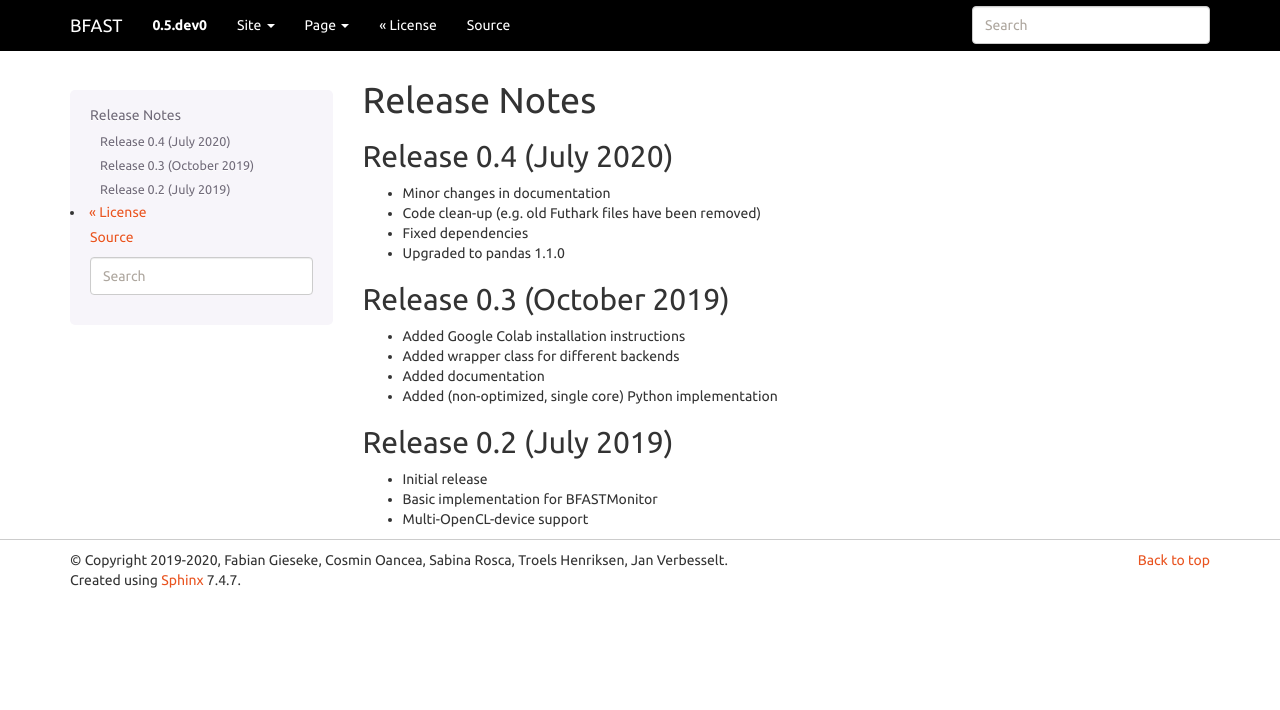
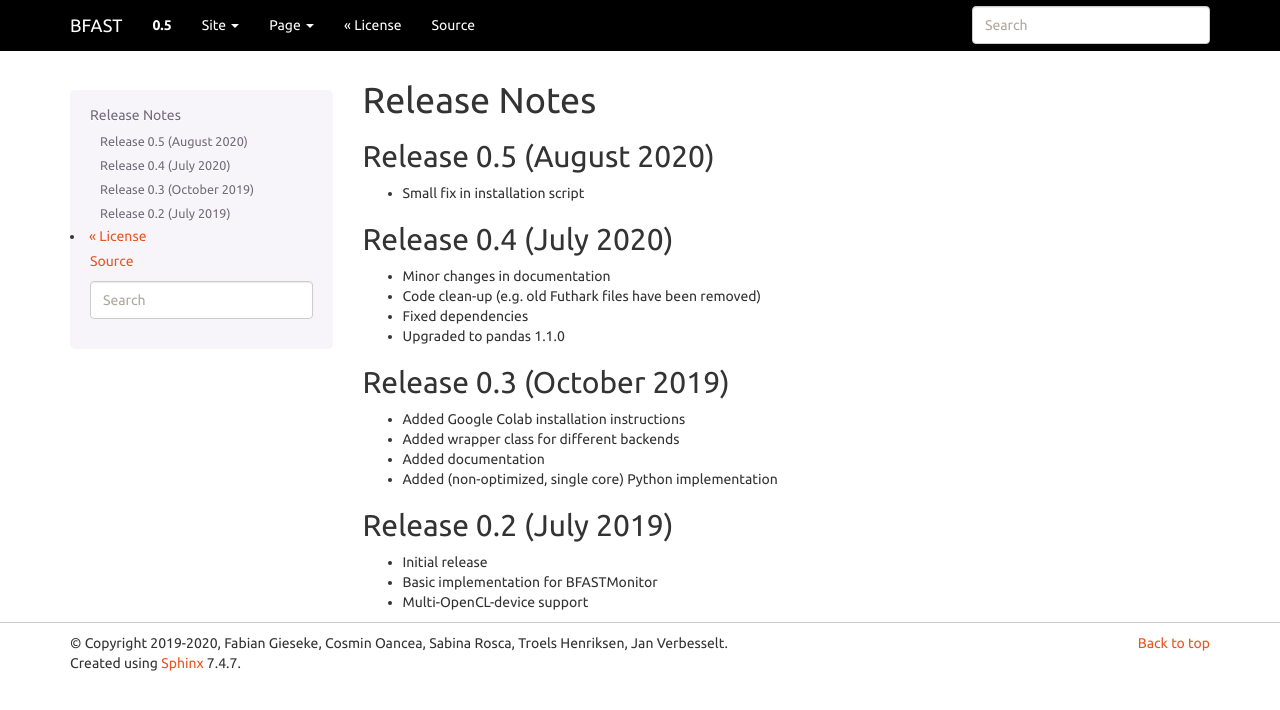
Before and after one commit to diku-dk/bfast, a Sphinx documentation site: the page built from docs/source/release_notes.rst, in a window 1280 px wide. Shown: the top 710 px of the page. Built offline with Sphinx 7.4.7, drawn with Linux system fonts in a browser that asks for light colours.

Commit message:
version number, release notes

```diff
--- a/bfast/__init__.py
+++ b/bfast/__init__.py
@@ -1,4 +1,4 @@
 from .models import BFASTMonitor
 
 
-__version__ = '0.5.dev0'
+__version__ = '0.5'
--- a/docs/source/release_notes.rst
+++ b/docs/source/release_notes.rst
@@ -2,6 +2,10 @@
 
 Release Notes
 =============
+
+Release 0.5 (August 2020)
+----------------------------
+* Small fix in installation script
 
 Release 0.4 (July 2020)
 ----------------------------
```
